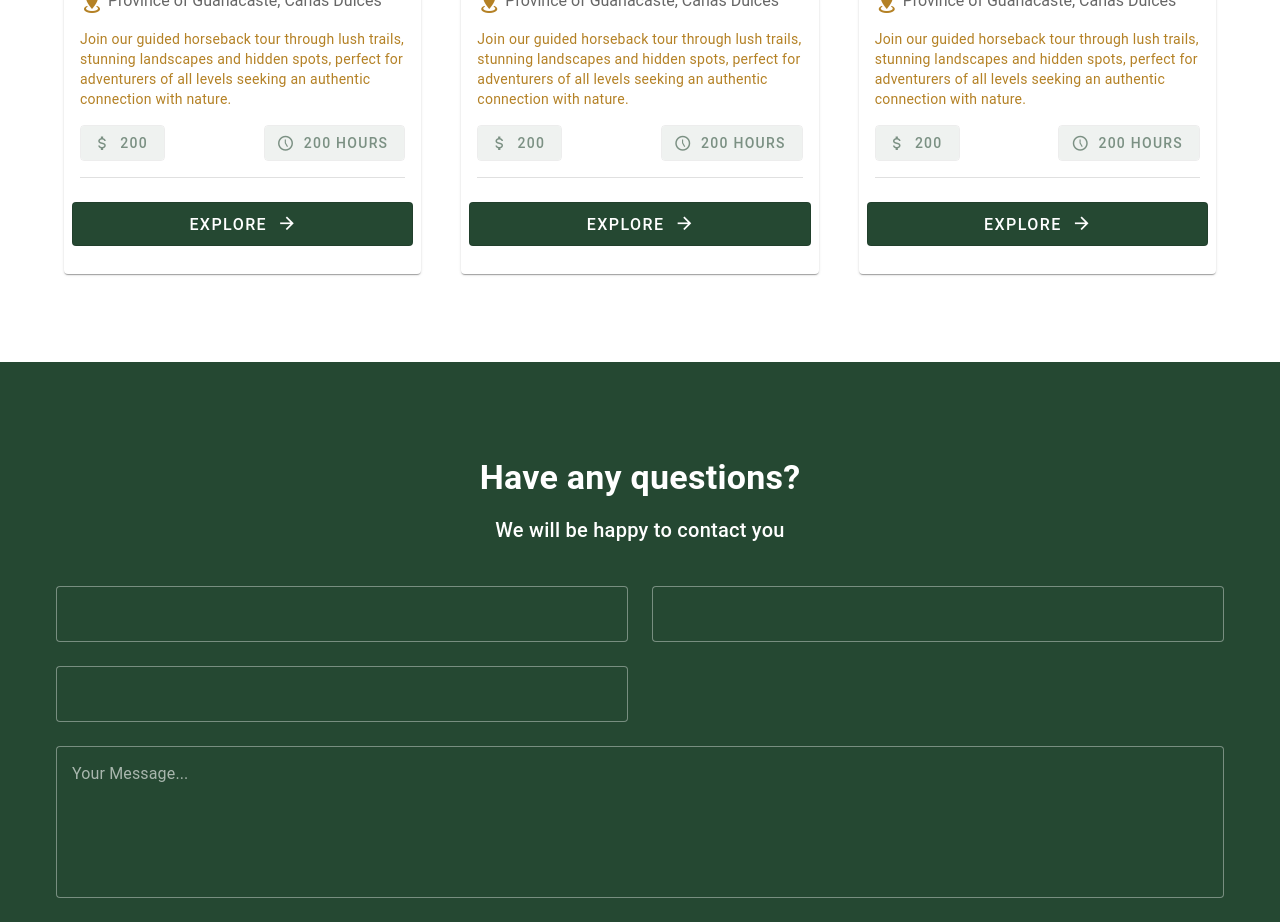
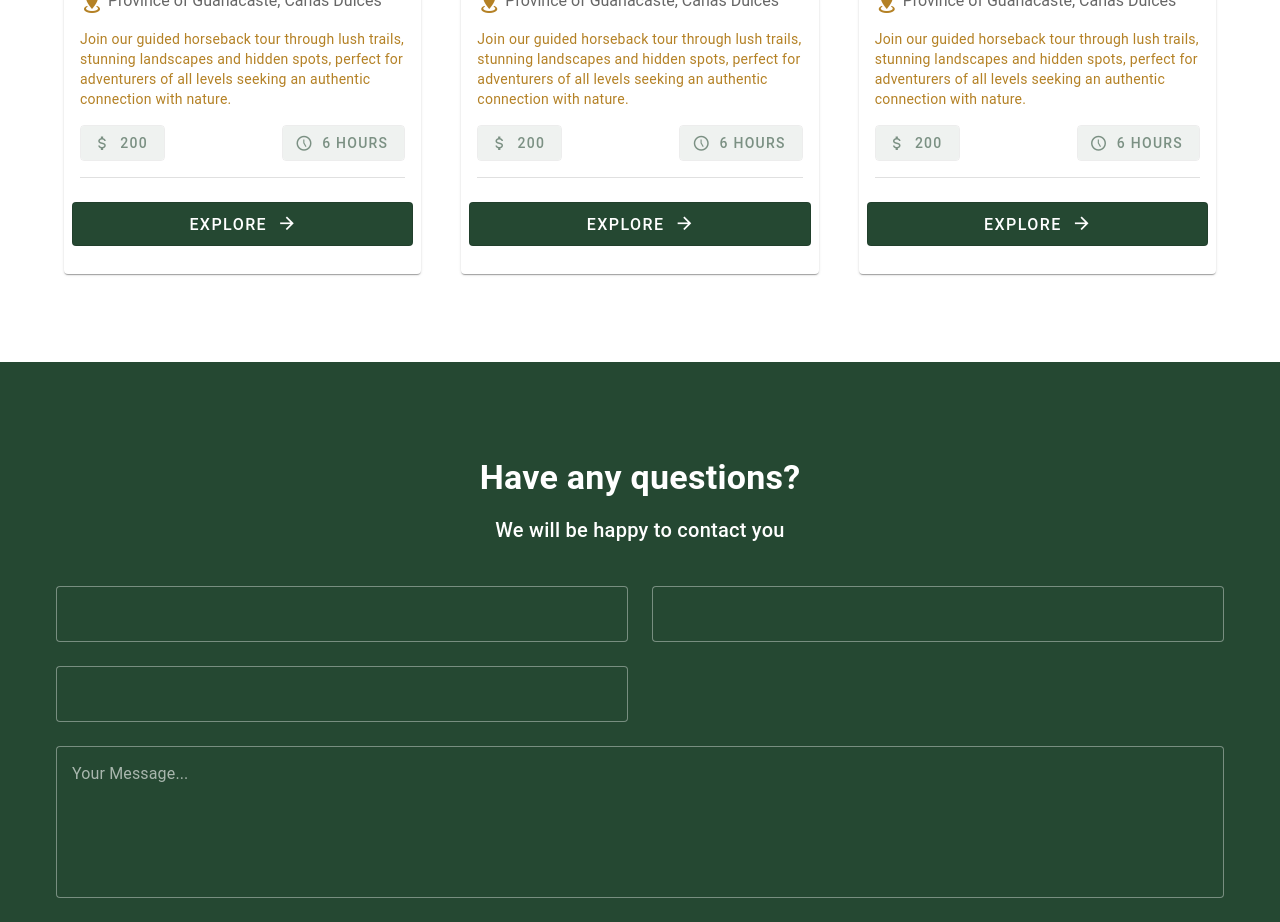
Before and after one commit to Everr23/liberia-expeditions, a Nuxt app: page / in a window 1280 px wide. Shown: the part 1580-2502 px from the top of the page. Built offline with nearby package versions, Linux system fonts and the light colour scheme.

Commit message:
fix: visual errors

```diff
--- a/components/ToursSection.vue
+++ b/components/ToursSection.vue
@@ -67,9 +67,7 @@
               />
               <v-spacer />
               <v-btn
-                :text="
-                  t(`Tours.${tour.key}.Price`) + ' ' + t('Sections.Tours.Hours')
-                "
+                :text="t(`Tours.${tour.key}.Duration`)"
                 border
                 color="primary"
                 prepend-icon="mdi-clock-time-five-outline"
--- a/components/layout/AppBar.vue
+++ b/components/layout/AppBar.vue
@@ -11,7 +11,9 @@
             height="100"
             src="/assets/liberia-expeditions-logo.png"
           />
-          {{ t("LiberiaExpeditions.Name") }}
+          <template v-if="$vuetify.display.mdAndUp">
+            {{ t("LiberiaExpeditions.Name") }}
+          </template>
         </div>
       </template>
 
```
